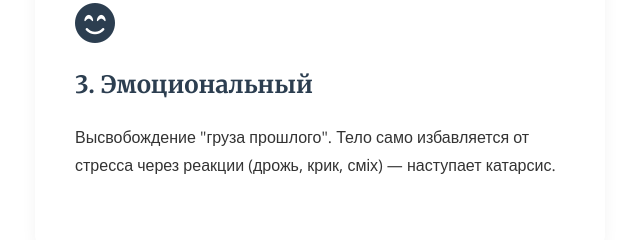
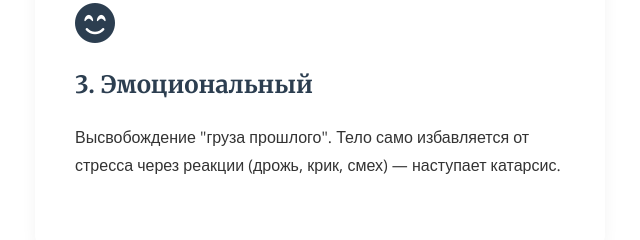
Before and after one commit to laspii/bio-energy-system-therapy, a plain HTML site: page index.html in a window 1280 px wide. Shown: the part 2640-2880 px from the top of the page, 5-645 px from the left. Drawn offline with nearby package versions, Linux system fonts and the light colour scheme.

Commit message:
Update index.html

```diff
--- a/index.html
+++ b/index.html
@@ -657,7 +657,7 @@
                 <div class="tile">
                     <i class="fa-solid fa-face-smile-beam"></i>
                     <h3 data-translate="level3_title">3. Эмоциональный</h3>
-                    <p data-translate="level3_desc">Высвобождение "груза прошлого". Тело само избавляется от стресса через реакции (дрожь, крик, сміх) — наступает катарсис.</p>
+                    <p data-translate="level3_desc">Высвобождение "груза прошлого". Тело само избавляется от стресса через реакции (дрожь, крик, смех) — наступает катарсис.</p>
                 </div>
                 <div class="tile">
                     <i class="fa-solid fa-brain"></i>
```
